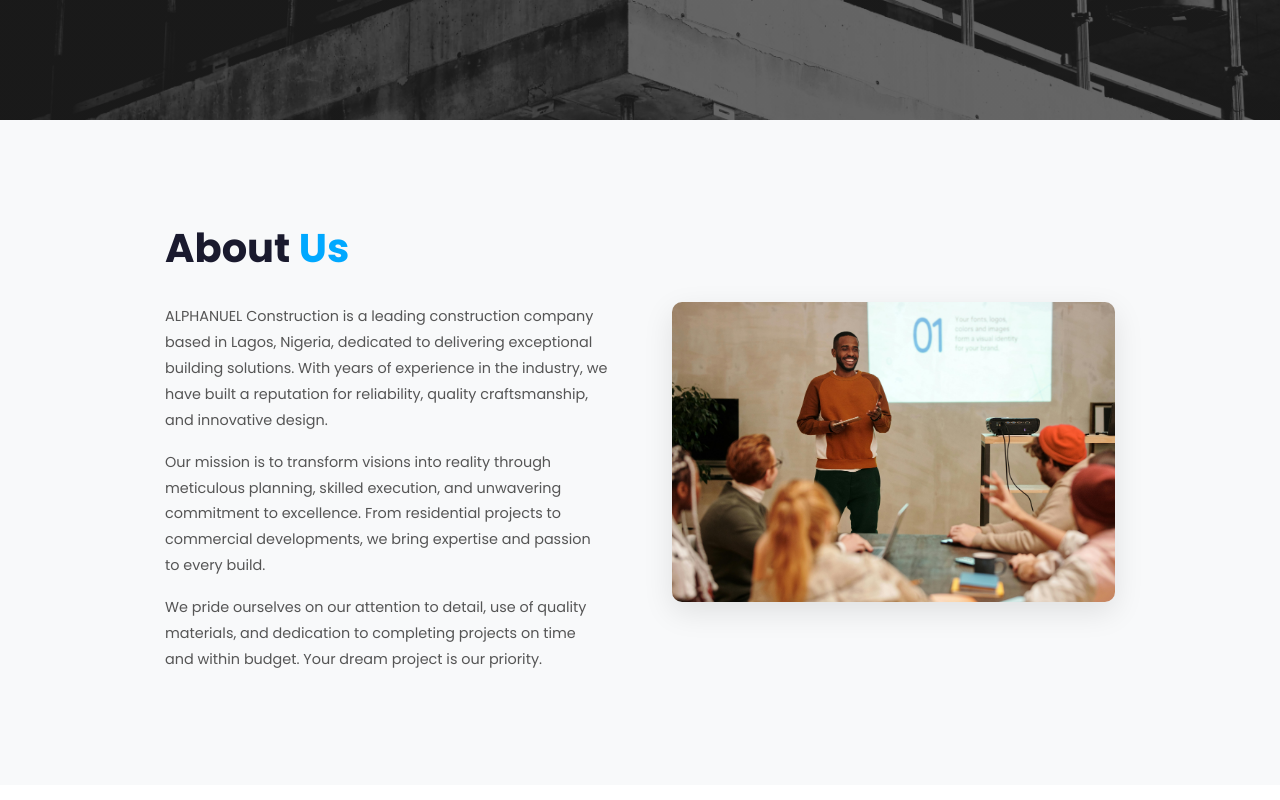
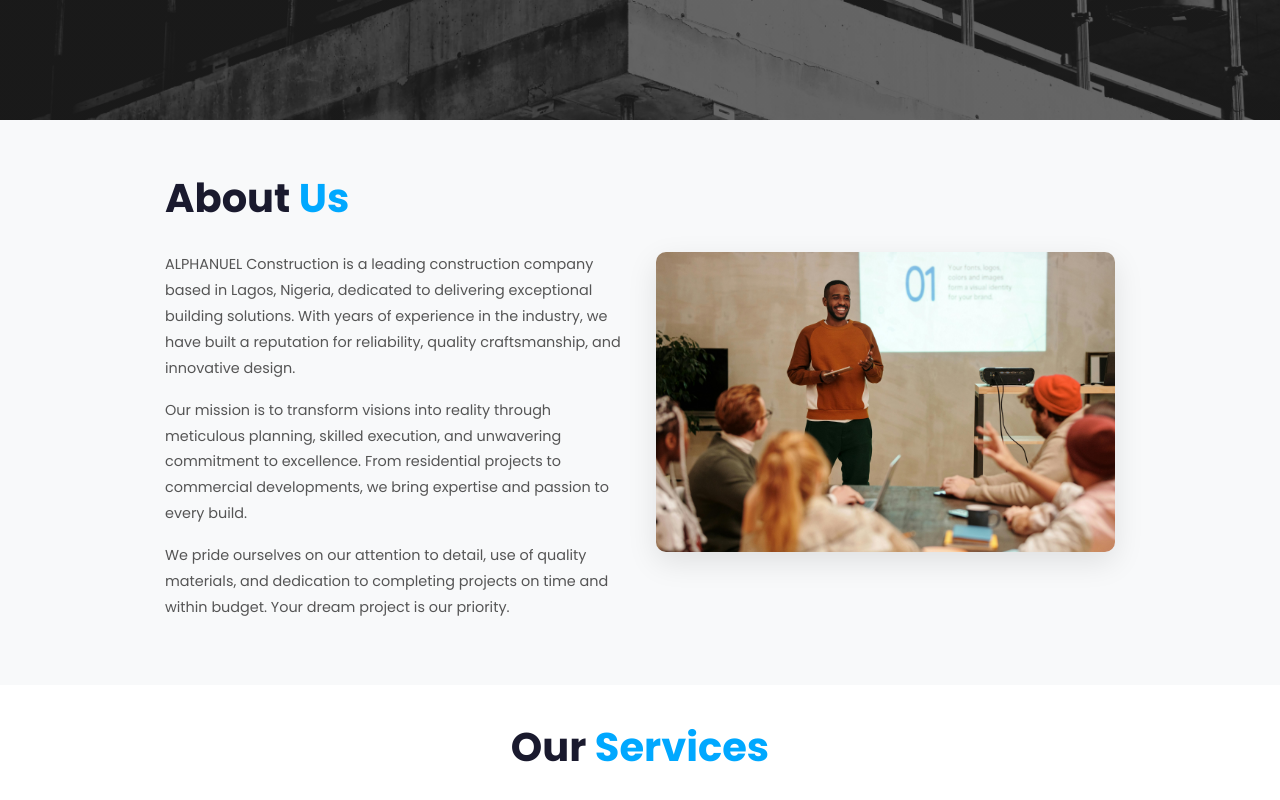
Before and after one commit to okeowo-mike/alphanuel-construction, a Next.js app: page / in a window 1280 px wide. Shown: the part 680-1480 px from the top of the page. Built offline with nearby package versions, Linux system fonts and the light colour scheme.

Commit message:
final final commit

```diff
--- a/app/globals.css
+++ b/app/globals.css
@@ -132,8 +132,8 @@ html {
 
 body {
   font-family: var(--font-poppins), sans-serif;
-  line-height: 1.6;
-  color: #333;
+  line-height: 1.5;
+  color: #333333;
   overflow-x: hidden;
 }
 
@@ -308,7 +308,7 @@ body::-webkit-scrollbar {
 /* ===== ABOUT SECTION STYLES ===== */
 /* About section with light gray background */
 .about {
-  padding: 6rem 5%;
+  padding: 3rem 5%;
   background-color: #f8f9fa;
 }
 
@@ -318,7 +318,7 @@ body::-webkit-scrollbar {
   margin: 0 auto;
   display: grid;
   grid-template-columns: 1fr 1fr;
-  gap: 4rem;
+  gap: 2rem;
   align-items: center;
 }
 
--- a/next.config.mjs
+++ b/next.config.mjs
@@ -6,7 +6,6 @@ const nextConfig = {
   images: { unoptimized: true },
   trailingSlash: true,
   // Only use basePath/assetPrefix when deploying to GitHub Pages
-
   basePath: isGithubPages ? "/alphanuel-construction" : "",
   assetPrefix: isGithubPages ? "/alphanuel-construction/" : "",
 };
```
